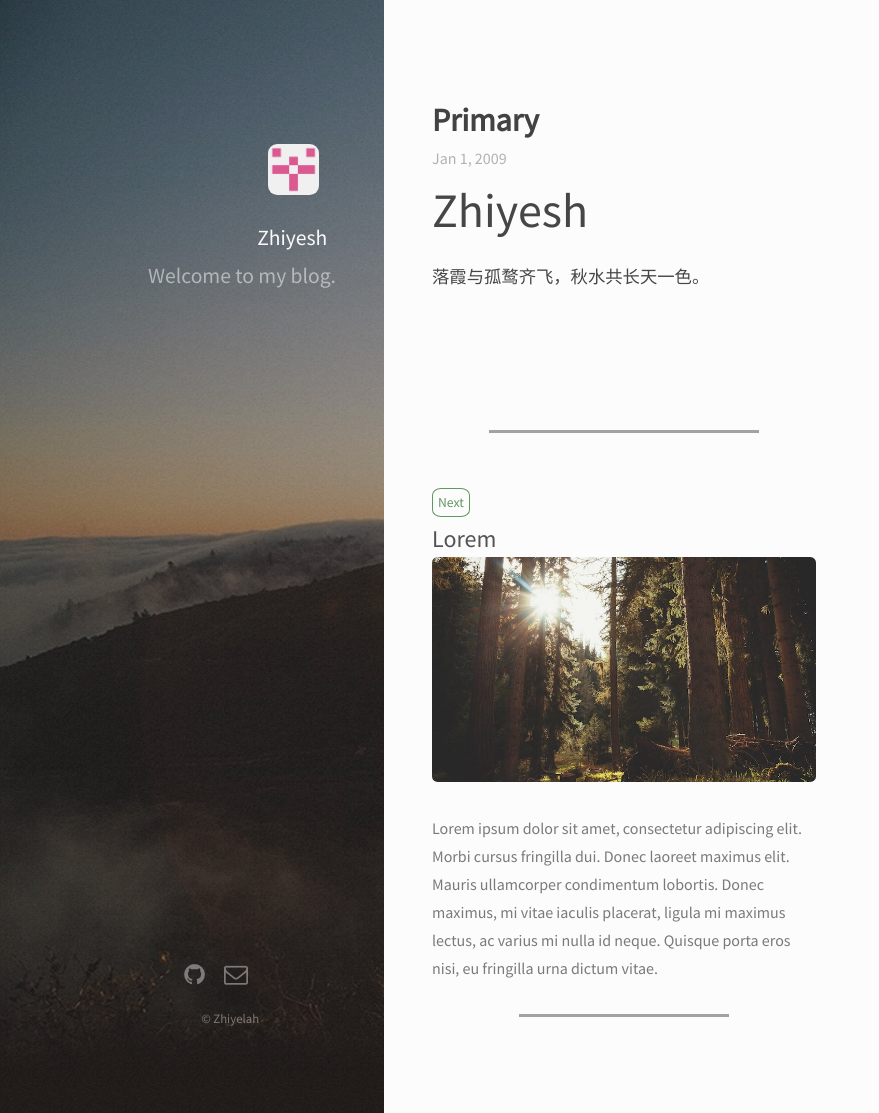
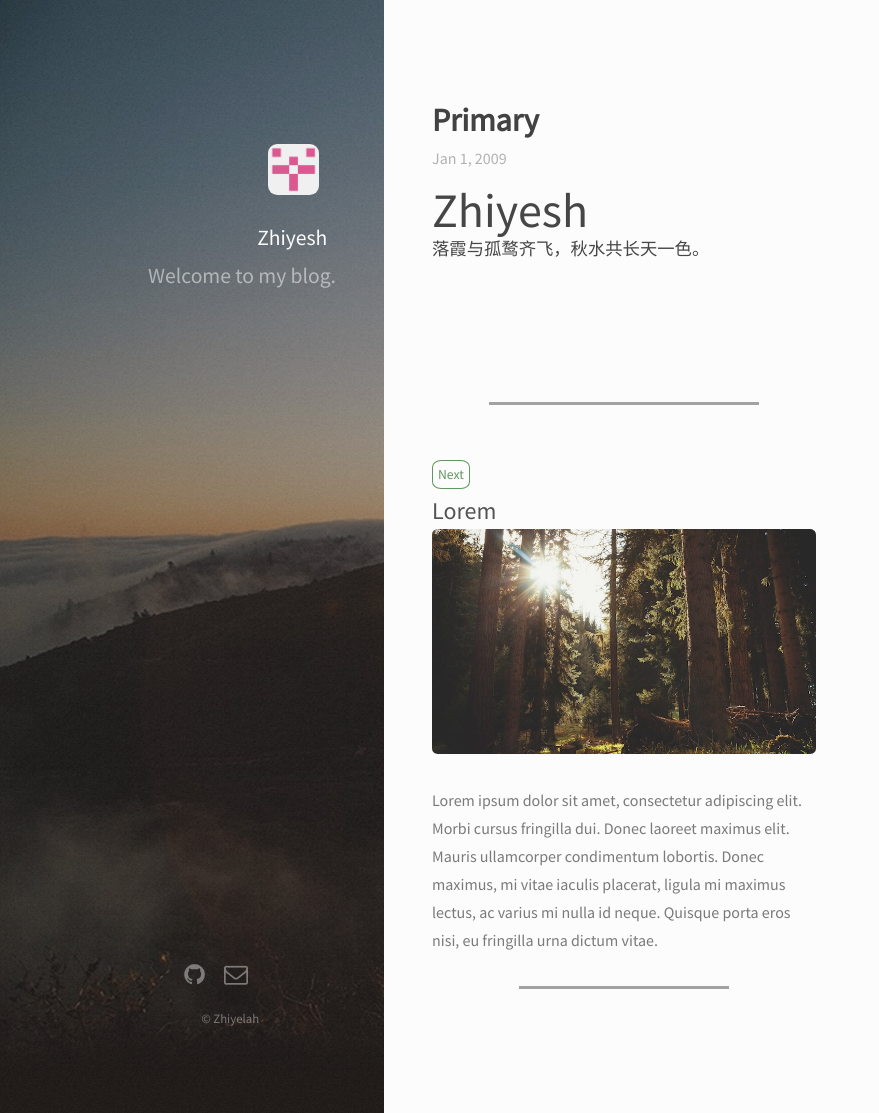
Before and after one commit to Zhiyelah/zhiyelah.github.io, a Jekyll site: the page built from _posts/2009-01-01-Primary.md, in a window 1280 px wide and 1113 px high. Shown: the whole window, without its empty margins (0-879 px from the left). Built offline with Jekyll 4.4.1, drawn with Linux system fonts in a browser that asks for light colours; nearby versions of some CDN libraries.

Commit message:
Update 2009-01-01-Primary.md

```diff
--- a/_posts/2009-01-01-Primary.md
+++ b/_posts/2009-01-01-Primary.md
@@ -2,5 +2,5 @@
 layout: post
 title: Primary
 ---
-<font size="70">Zhiyesh</font><br/>
+<font size="70">Zhiyesh</font>
 落霞与孤鹜齐飞，秋水共长天一色。
```
